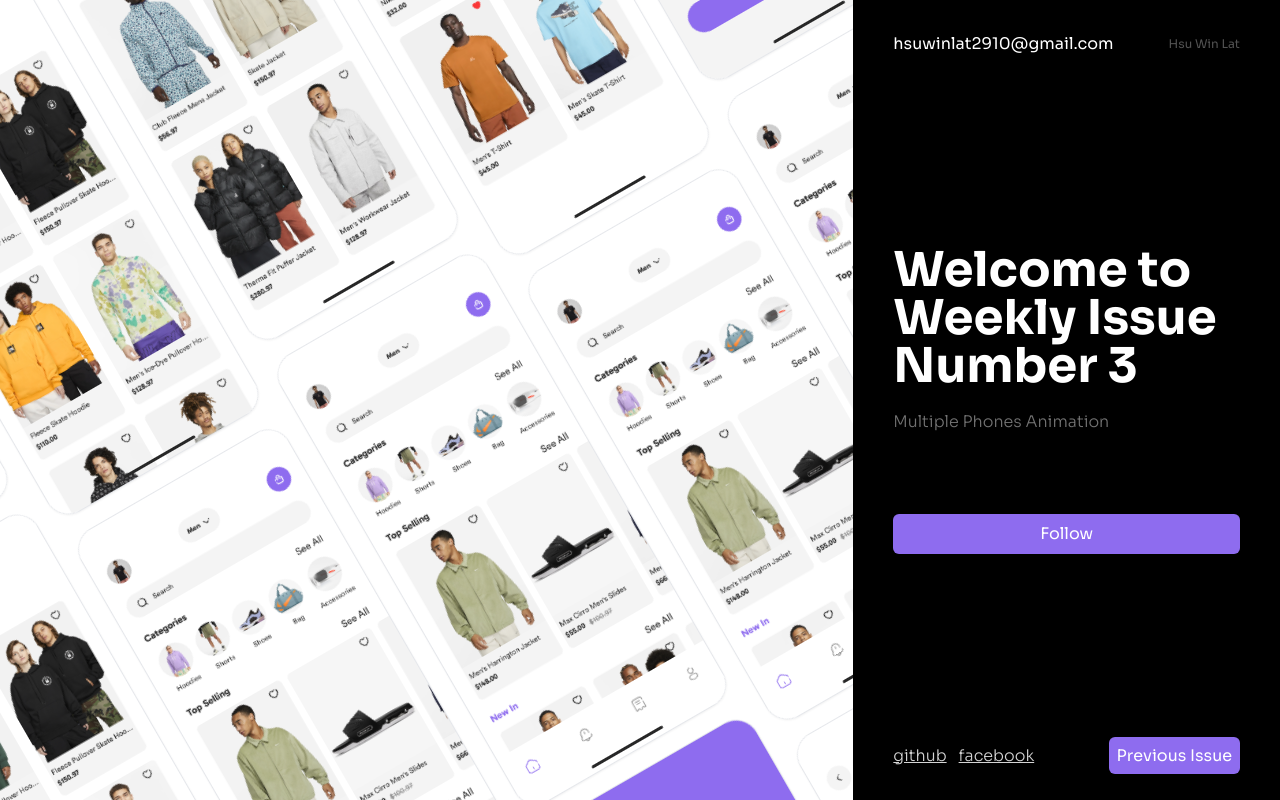
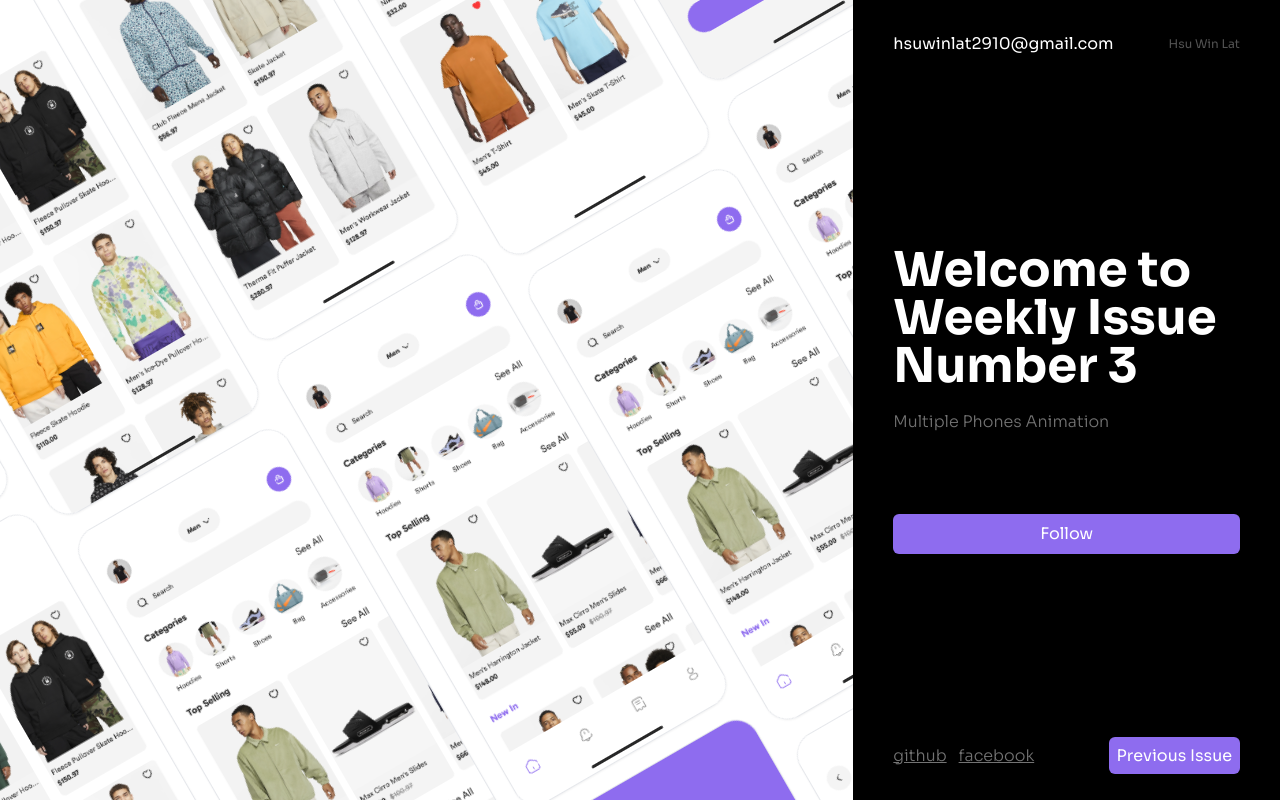
Before and after one commit to LaMuJer/phone-animation, a React (Vite) app: page / in a window 1280 px wide. Built offline with nearby package versions, Linux system fonts and the light colour scheme.

Commit message:
change text contrast

```diff
--- a/src/App.jsx
+++ b/src/App.jsx
@@ -56,7 +56,7 @@
               </div>
               <div className="row-span-1 flex items-center">
                 <div className="flex justify-between items-center w-full">
-                  <div className="flex items-center gap-3 text-neutral-300 font-light">
+                  <div className="flex items-center gap-3 text-neutral-500 font-light">
                     <a className="underline" href="">
                       github
                     </a>
```
